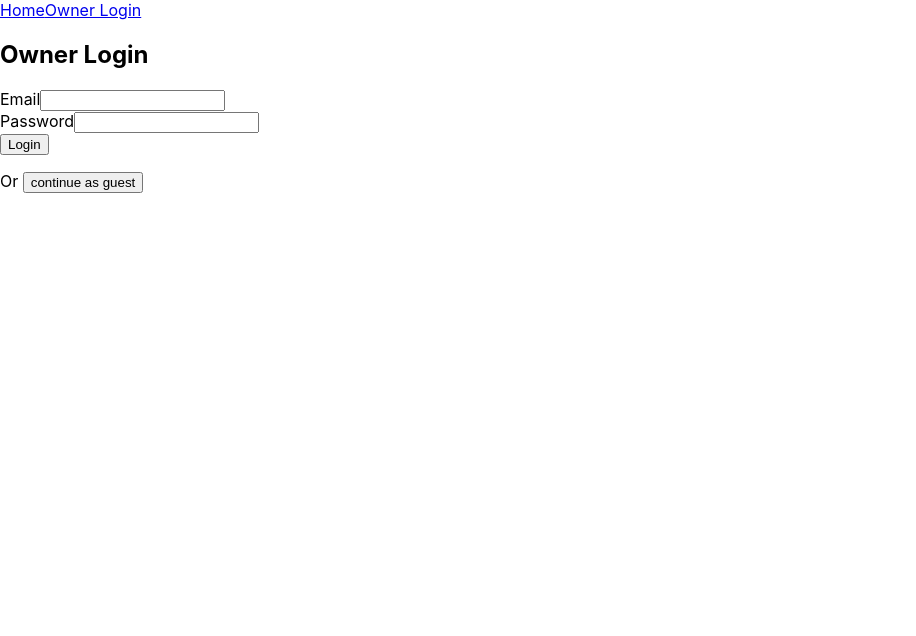
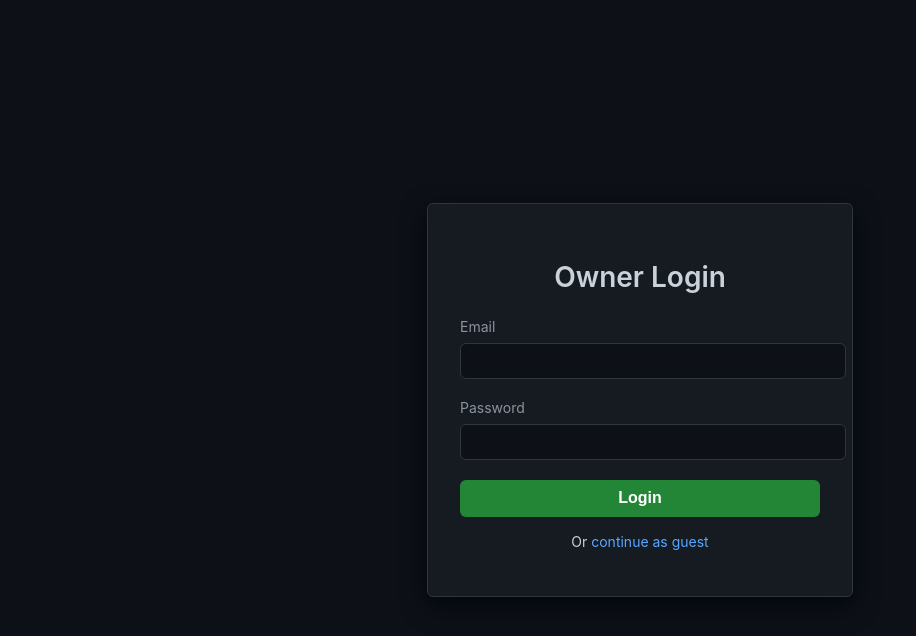
Before and after one commit to hiromero/my-portfolio, a React (Create React App) app: page /login in a window 1280 px wide. Shown: the top 636 px of the page, without its empty margins (0-916 px from the left). Built offline with nearby package versions, Linux system fonts and the light colour scheme.

Commit message:
worked on the scss for login and homepage

```diff
--- a/src/App.js
+++ b/src/App.js
@@ -6,10 +6,6 @@ import LoginPage from './pages/LoginPage';
 function App() {
   return (
     <BrowserRouter>
-      <nav className="p-4 bg-gray-200">
-        <Link to="/" className="mr-4">Home</Link>
-        <Link to="/login">Owner Login</Link>
-      </nav>
       <Routes>
         <Route path="/" element={<HomePage />} />
         <Route path="/login" element={<LoginPage />} />
--- a/src/pages/HomePage.jsx
+++ b/src/pages/HomePage.jsx
@@ -1,10 +1,25 @@
 import React from 'react';
+import { NavLink } from 'react-router-dom';
+import '../styles/HomePage.scss';
 
 export default function HomePage() {
     return (
-        <div className="p-8 text-center">
-            <h1 className="text-3xl">Welcome to My Portfolio</h1>
-            <p>Click “Login” to manage your details, or browse as guest.</p>
+        <div className="home-page">
+            <nav className="home-page__nav">
+                <NavLink to="/" end>Home</NavLink>
+                <NavLink to="/login">Owner Login</NavLink>
+            </nav>
+
+            <div className="home-page__content">
+                <h1 className="home-page__content-heading">Welcome to My Portfolio</h1>
+                <p className="home-page__content-text">
+                    Explore my projects, skills, and experience. Login to update details or continue as guest.
+                </p>
+            </div>
+
+            <footer className="home-page__footer">
+                © {new Date().getFullYear()} Hiroshi Romero
+            </footer>
         </div>
     );
 }
--- a/src/pages/LoginPage.jsx
+++ b/src/pages/LoginPage.jsx
@@ -2,6 +2,7 @@
 import axios from 'axios';
 import React, { useState } from 'react';
 import { useNavigate } from 'react-router-dom';
+import '../styles/LoginPage.scss';
 
 export default function LoginPage() {
     const [form, setForm] = useState({ email: '', password: '' });
@@ -19,14 +20,11 @@ export default function LoginPage() {
             const res = await axios.post('/api/login', form, {
                 headers: { 'Content-Type': 'application/json' }
             });
-            // assume response contains a token and user info
             const { token, user } = res.data;
             localStorage.setItem('authToken', token);
             localStorage.setItem('user', JSON.stringify(user));
-            // redirect to owner dashboard
             navigate('/owner/dashboard');
         } catch (err) {
-            console.error(err);
             setError(
                 err.response?.data?.message ||
                 'Login failed – please check your credentials.'
@@ -35,73 +33,57 @@ export default function LoginPage() {
     };
 
     return (
-        <div className="min-h-screen flex items-center justify-center bg-gray-100 p-4">
-            <form
-                onSubmit={handleSubmit}
-                className="w-full max-w-sm bg-white shadow-md rounded-lg p-6"
-            >
-                <h2 className="text-2xl font-semibold mb-4 text-center">
-                    Owner Login
-                </h2>
+        <div className="login-page">
+            <form className="login-page__form" onSubmit={handleSubmit}>
+                <h2 className="login-page__heading">Owner Login</h2>
 
-                {error && (
-                    <div className="mb-4 px-3 py-2 bg-red-100 text-red-700 rounded">
-                        {error}
-                    </div>
-                )}
+                {error && <div className="login-page__error">{error}</div>}
 
-                <div className="mb-4">
+                {/* Email Field */}
+                <div className="login-page__field">
                     <label
                         htmlFor="email"
-                        className="block text-gray-700 mb-1"
+                        className="login-page__field-label"
                     >
                         Email
                     </label>
                     <input
                         type="email"
+                        id="email"
                         name="email"
-                        id="email"
                         value={form.email}
                         onChange={handleChange}
                         required
-                        className="w-full px-3 py-2 border rounded focus:outline-none focus:ring"
+                        className="login-page__field-input"
                     />
                 </div>
 
-                <div className="mb-6">
+                {/* Password Field */}
+                <div className="login-page__field">
                     <label
                         htmlFor="password"
-                        className="block text-gray-700 mb-1"
+                        className="login-page__field-label"
                     >
                         Password
                     </label>
                     <input
                         type="password"
+                        id="password"
                         name="password"
-                        id="password"
                         value={form.password}
                         onChange={handleChange}
                         required
-                        className="w-full px-3 py-2 border rounded focus:outline-none focus:ring"
+                        className="login-page__field-input"
                     />
                 </div>
 
-                <button
-                    type="submit"
-                    className="w-full py-2 bg-blue-600 text-white rounded hover:bg-blue-700 transition"
-                >
+                {/* Submit Button */}
+                <button type="submit" className="login-page__button">
                     Login
                 </button>
 
-                <p className="mt-4 text-center text-sm text-gray-600">
-                    Or{' '}
-                    <button
-                        type="button"
-                        onClick={() => navigate('/')}
-                        className="text-blue-600 hover:underline"
-                    >
-                        continue as guest
-                    </button>
+                <p className="login-page__guest">
+                    Or <a href="/">continue as guest</a>
                 </p>
             </form>
         </div>
--- a/src/styles/HomePage.scss
+++ b/src/styles/HomePage.scss
@@ -0,0 +1,65 @@
+// src/styles/_HomePage.scss
+.home-page {
+    background-color: #0d1117;
+    min-height: 100vh;
+    color: #c9d1d9;
+    display: flex;
+    flex-direction: column;
+
+    &__nav {
+        background-color: #161b22;
+        padding: 0.5rem 1rem;
+        border-bottom: 1px solid #30363d;
+        display: flex;
+        gap: 1rem;
+
+        a {
+            color: #58a6ff;
+            font-weight: 500;
+            text-decoration: none;
+            padding: 0.5rem;
+
+            &:hover {
+                background-color: #21262d;
+                border-radius: 6px;
+            }
+
+            &.active {
+                color: white;
+                background-color: #238636;
+                border-radius: 6px;
+            }
+        }
+    }
+
+    &__content {
+        flex: 1;
+        padding: 2rem;
+        display: flex;
+        flex-direction: column;
+        align-items: center;
+        justify-content: center;
+        text-align: center;
+
+        &-heading {
+            font-size: 2rem;
+            font-weight: 600;
+            margin-bottom: 1rem;
+        }
+
+        &-text {
+            font-size: 1rem;
+            color: #8b949e;
+            max-width: 600px;
+            line-height: 1.5;
+        }
+    }
+
+    &__footer {
+        text-align: center;
+        padding: 1rem;
+        font-size: 0.875rem;
+        color: #6e7681;
+        border-top: 1px solid #30363d;
+    }
+}
--- a/src/styles/LoginPage.scss
+++ b/src/styles/LoginPage.scss
@@ -1,26 +1,96 @@
-/* src/styles/LoginPage.scss */
+// src/styles/_LoginPage.scss
 .login-page {
+    // GitHub dark backgrounds
+    background-color: #0d1117;
     min-height: 100vh;
     display: flex;
     align-items: center;
     justify-content: center;
-    background-color: #f3f4f6;
+    color: #c9d1d9; // GitHub light text
 
     &__form {
+        background-color: #161b22;
+        border: 1px solid #30363d;
+        border-radius: 6px;
+        padding: 2rem;
         width: 100%;
-        max-width: 24rem;
-        background: white;
-        border-radius: 0.5rem;
-        box-shadow: 0 2px 8px rgba(0, 0, 0, 0.1);
-        padding: 1.5rem;
+        max-width: 360px;
+        box-shadow: 0 8px 24px rgba(1, 4, 9, 0.85);
     }
 
     &__heading {
-        font-size: 1.5rem;
+        margin-bottom: 1.5rem;
+        font-size: 1.75rem;
         font-weight: 600;
-        margin-bottom: 1rem;
         text-align: center;
+        color: #c9d1d9;
     }
 
-    /* ...and so on for your labels, inputs, buttons, etc. */
+    &__field {
+        margin-bottom: 1.25rem;
+
+        &-label {
+            display: block;
+            margin-bottom: 0.5rem;
+            font-size: 0.875rem;
+            color: #8b949e;
+        }
+
+        &-input {
+            width: 100%;
+            padding: 0.5rem 0.75rem;
+            background-color: #0d1117;
+            border: 1px solid #30363d;
+            border-radius: 6px;
+            color: #c9d1d9;
+            font-size: 1rem;
+
+            &:focus {
+                outline: none;
+                box-shadow: 0 0 0 3px rgba(56, 139, 253, 0.4);
+            }
+        }
+    }
+
+    &__button {
+        width: 100%;
+        padding: 0.6rem;
+        background-color: #238636; // green GitHub success
+        border: none;
+        border-radius: 6px;
+        font-size: 1rem;
+        font-weight: 600;
+        color: white;
+        cursor: pointer;
+        transition: background-color 0.2s ease;
+
+        &:hover {
+            background-color: #2ea043;
+        }
+    }
+
+    &__guest {
+        margin-top: 1rem;
+        text-align: center;
+        font-size: 0.875rem;
+
+        a {
+            color: #58a6ff;
+            text-decoration: none;
+
+            &:hover {
+                text-decoration: underline;
+            }
+        }
+    }
+
+    // Error message
+    &__error {
+        background-color: #78191f;
+        color: #ffdddd;
+        padding: 0.75rem;
+        border-radius: 6px;
+        margin-bottom: 1rem;
+        font-size: 0.875rem;
+    }
 }
```
